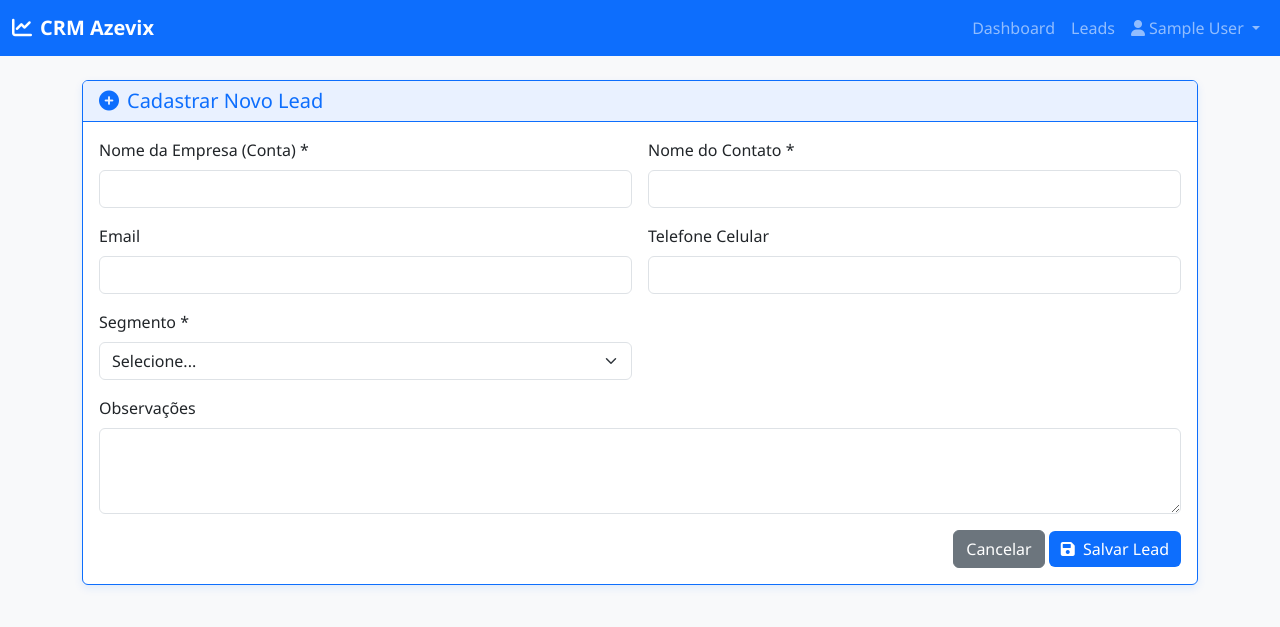
After one commit to andreazevedo80/crm-azevix, a Flask app: page /novo-lead in a window 1280 px wide. The commit adds this page. Shown: the top 627 px of the page. Run offline with Flask 3, Linux system fonts and the light colour scheme; the visitor is signed in with stand-in values (Sample User, id 1); parts of the project's set-up code (start-up, migrations or seed data) failed here and were passed over.

Commit message:
subindo nova feature

```diff
--- a/backend/__init__.py
+++ b/backend/__init__.py
@@ -46,7 +46,19 @@ def create_app():
     from .main import main as main_blueprint
     app.register_blueprint(main_blueprint, url_prefix='/')
 
-    # A CRIAÇÃO DO BANCO DE DADOS FOI REMOVIDA DAQUI
-    # O boot.sh agora cuida disso.
+    # Registrar Blueprints
+    from .auth import auth as auth_blueprint
+    app.register_blueprint(auth_blueprint, url_prefix='/')
+
+    from .main import main as main_blueprint
+    app.register_blueprint(main_blueprint, url_prefix='/')
+
+    # --- ADICIONE O REGISTRO DO BLUEPRINT DE LEADS ---
+    from .leads import leads as leads_blueprint
+    app.register_blueprint(leads_blueprint, url_prefix='/')
+
+    with app.app_context():
+        db.create_all()
+        print("Tabelas verificadas/criadas.")
 
     return app
--- /dev/null
+++ b/backend/leads.py
@@ -0,0 +1,66 @@
+from flask import Blueprint, render_template, request, jsonify
+from flask_login import login_required
+from .models import Lead, HistoricoInteracao, db
+
+leads = Blueprint('leads', __name__)
+
+# --- Constantes de Configuração ---
+SEGMENTOS = ['Tecnologia', 'Saúde', 'Educação', 'Varejo', 'Serviços', 'Indústria', 'Agronegócio', 'Financeiro', 'Imobiliário', 'Outros']
+STATUS_LEADS = ['NOVO_LEAD', 'CONTATADO', 'AGENDADO', 'PROPOSTA_ENVIADA', 'FECHADO', 'SEM_INTERESSE']
+
+# --- Rotas de Páginas ---
+
+@leads.route('/leads')
+@login_required
+def list_leads():
+    return render_template('leads.html')
+
+@leads.route('/novo-lead')
+@login_required
+def new_lead_form():
+    return render_template('novo_lead.html')
+
+# --- Rotas de API ---
+
+@leads.route('/api/config', methods=['GET'])
+@login_required
+def get_config():
+    return jsonify({
+        'success': True,
+        'segmentos': SEGMENTOS,
+        'status_leads': STATUS_LEADS
+    })
+
+@leads.route('/api/leads', methods=['GET'])
+@login_required
+def get_leads():
+    query = Lead.query
+    search = request.args.get('search')
+    if search:
+        query = query.filter(db.or_(
+            Lead.nome_completo.ilike(f'%{search}%'),
+            Lead.nome_conta.ilike(f'%{search}%'),
+            Lead.email.ilike(f'%{search}%')
+        ))
+
+    leads_list = [lead.to_dict() for lead in query.order_by(Lead.data_ultima_atualizacao.desc()).all()]
+    return jsonify({'success': True, 'leads': leads_list, 'total': len(leads_list)})
+
+@leads.route('/api/leads', methods=['POST'])
+@login_required
+def create_lead():
+    data = request.get_json()
+    if not data or not data.get('nome_completo') or not data.get('nome_conta'):
+        return jsonify({'success': False, 'error': 'Nome do contato e nome da empresa são obrigatórios.'}), 400
+
+    new_lead = Lead(
+        nome_completo=data['nome_completo'],
+        nome_conta=data['nome_conta'],
+        email=data.get('email'),
+        telefone_celular=data.get('telefone_celular'),
+        segmento=data.get('segmento'),
+        observacoes=data.get('observacoes')
+    )
+    db.session.add(new_lead)
+    db.session.commit()
+    return jsonify({'success': True, 'lead': new_lead.to_dict()}), 201
--- /dev/null
+++ b/backend/static/js/novo_lead.js
@@ -0,0 +1,60 @@
+document.addEventListener("DOMContentLoaded", function() {
+    const form = document.getElementById('leadForm');
+    const alertContainer = document.getElementById('alert-container');
+    const segmentoSelect = document.getElementById('segmento');
+
+    // Popula o select de segmentos
+    fetch('/api/config')
+        .then(response => response.json())
+        .then(data => {
+            if (data.success && data.segmentos) {
+                data.segmentos.forEach(seg => {
+                    const option = new Option(seg, seg);
+                    segmentoSelect.add(option);
+                });
+            }
+        });
+
+    form.addEventListener('submit', function(event) {
+        event.preventDefault();
+
+        const leadData = {
+            nome_completo: document.getElementById('nome_completo').value,
+            nome_conta: document.getElementById('nome_conta').value,
+            email: document.getElementById('email').value,
+            telefone_celular: document.getElementById('telefone_celular').value,
+            segmento: document.getElementById('segmento').value,
+            observacoes: document.getElementById('observacoes').value,
+        };
+
+        fetch('/api/leads', {
+            method: 'POST',
+            headers: {
+                'Content-Type': 'application/json',
+            },
+            body: JSON.stringify(leadData)
+        })
+        .then(response => response.json())
+        .then(data => {
+            if (data.success) {
+                window.location.href = '/leads'; // Redireciona para a lista de leads
+            } else {
+                alertContainer.innerHTML = `
+                    <div class="alert alert-danger alert-dismissible fade show" role="alert">
+                        <strong>Erro!</strong> ${data.error || 'Não foi possível salvar o lead.'}
+                        <button type="button" class="btn-close" data-bs-dismiss="alert" aria-label="Close"></button>
+                    </div>
+                `;
+            }
+        })
+        .catch(error => {
+            console.error('Erro:', error);
+            alertContainer.innerHTML = `
+                <div class="alert alert-danger alert-dismissible fade show" role="alert">
+                    <strong>Erro de conexão!</strong> Verifique sua rede e tente novamente.
+                    <button type="button" class="btn-close" data-bs-dismiss="alert" aria-label="Close"></button>
+                </div>
+            `;
+        });
+    });
+});
--- a/backend/templates/base.html
+++ b/backend/templates/base.html
@@ -18,7 +18,7 @@
                 <ul class="navbar-nav ms-auto">
                     {% if current_user.is_authenticated %}
                         <li class="nav-item"><a class="nav-link" href="{{ url_for('main.dashboard') }}">Dashboard</a></li>
-                        <li class="nav-item"><a class="nav-link" href="#">Leads</a></li>
+                        <li class="nav-item"><a class="nav-link" href="{{ url_for('leads.list_leads') }}">Leads</a></li>
                         <li class="nav-item dropdown">
                             <a class="nav-link dropdown-toggle" href="#" id="navbarDropdown" role="button" data-bs-toggle="dropdown" aria-expanded="false">
                                 <i class="fas fa-user me-1"></i>{{ current_user.name }}
--- /dev/null
+++ b/backend/templates/novo_lead.html
@@ -0,0 +1,54 @@
+{% extends "base.html" %}
+
+{% block title %}Novo Lead{% endblock %}
+
+{% block content %}
+<div class="card card-azevix">
+    <div class="card-header">
+        <h5 class="card-title mb-0"><i class="fas fa-plus-circle me-2"></i>Cadastrar Novo Lead</h5>
+    </div>
+    <div class="card-body">
+        <div id="alert-container"></div>
+        <form id="leadForm">
+            <div class="row g-3">
+                <div class="col-md-6">
+                    <label for="nome_conta" class="form-label">Nome da Empresa (Conta) *</label>
+                    <input type="text" class="form-control" id="nome_conta" required>
+                </div>
+                <div class="col-md-6">
+                    <label for="nome_completo" class="form-label">Nome do Contato *</label>
+                    <input type="text" class="form-control" id="nome_completo" required>
+                </div>
+                <div class="col-md-6">
+                    <label for="email" class="form-label">Email</label>
+                    <input type="email" class="form-control" id="email">
+                </div>
+                <div class="col-md-6">
+                    <label for="telefone_celular" class="form-label">Telefone Celular</label>
+                    <input type="text" class="form-control" id="telefone_celular">
+                </div>
+                <div class="col-md-6">
+                    <label for="segmento" class="form-label">Segmento *</label>
+                    <select class="form-select" id="segmento" required>
+                        <option value="">Selecione...</option>
+                    </select>
+                </div>
+                <div class="col-12">
+                    <label for="observacoes" class="form-label">Observações</label>
+                    <textarea class="form-control" id="observacoes" rows="3"></textarea>
+                </div>
+                <div class="col-12 text-end">
+                    <a href="{{ url_for('leads.list_leads') }}" class="btn btn-secondary">Cancelar</a>
+                    <button type="submit" class="btn btn-azevix">
+                        <i class="fas fa-save me-1"></i> Salvar Lead
+                    </button>
+                </div>
+            </div>
+        </form>
+    </div>
+</div>
+{% endblock %}
+
+{% block scripts %}
+<script src="{{ url_for('static', filename='js/novo_lead.js') }}"></script>
+{% endblock %}
```
Also changed, not shown: backend/models.py (+36 -1 lines), backend/static/js/leads.js (added, +57 -0 lines), backend/templates/leads.html (added, +56 -0 lines).
